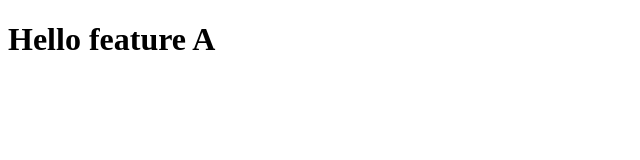
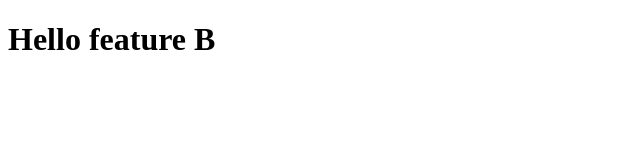
Before and after one commit to nguyenntd-dev/basicGit, a plain HTML site: page index.html in a window 1280 px wide. Shown: the full height of the page, 0-640 px from the left. Drawn offline with Linux system fonts and the light colour scheme.

Commit message:
feat: implement feature B

```diff
--- a/index.html
+++ b/index.html
@@ -6,6 +6,6 @@
   <title>Document</title>
 </head>
 <body>
-  <h1>Hello feature A</h1>
+  <h1>Hello feature B</h1>
 </body>
 </html>
```
